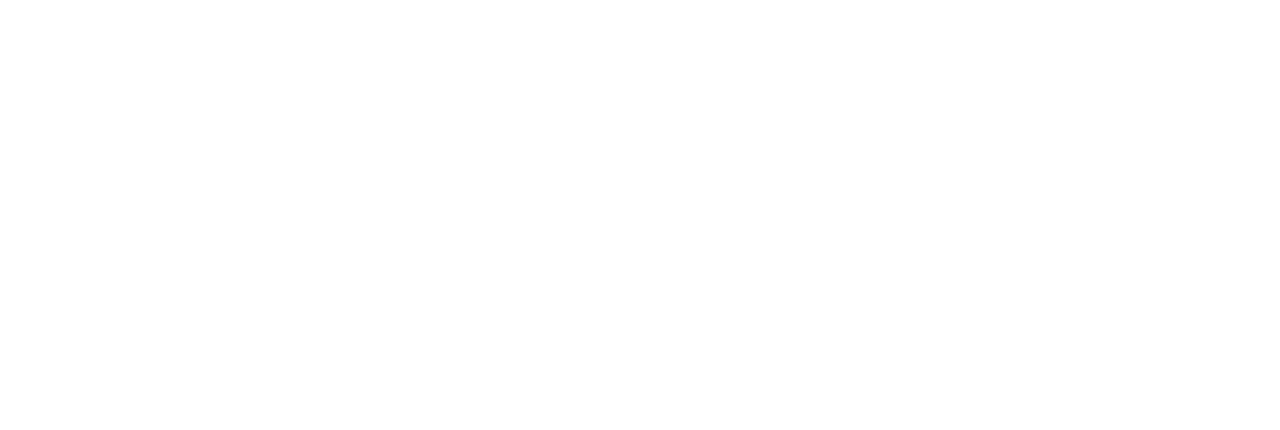
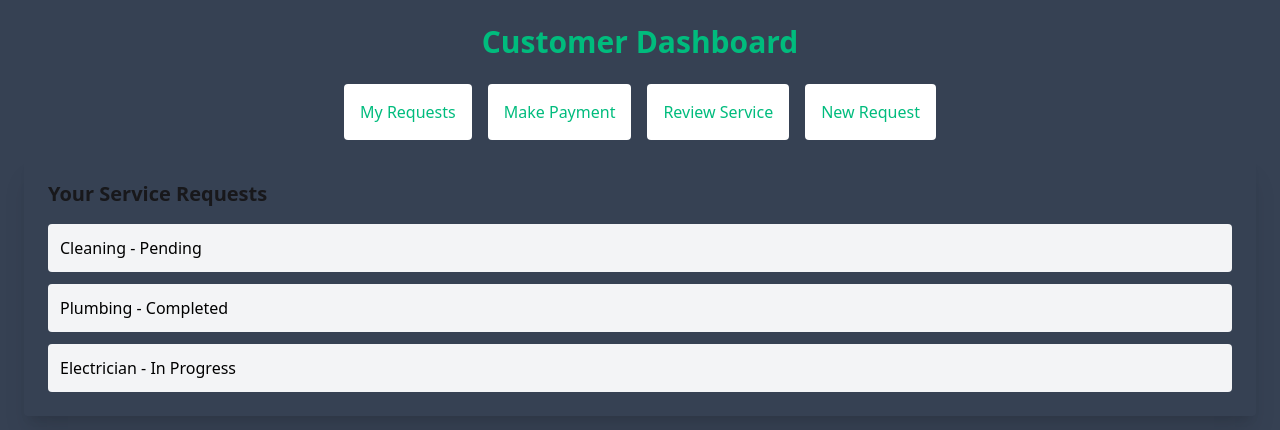
Before and after one commit to Mainul21/household_services, a React (Vite) app in the folder frontend/: page /customer-dashboard in a window 1280 px wide. Before the commit this address had no page. Shown: the top 430 px of the page. Built offline with nearby package versions, Linux system fonts and the light colour scheme.

Commit message:
created customer dashboard

```diff
--- a/frontend/src/components/Banner.jsx
+++ b/frontend/src/components/Banner.jsx
@@ -34,7 +34,7 @@
           style={{ backgroundImage: `url(${slide.image})` }}
         >
           <div className="bg-transparent bg-opacity-50 p-4 rounded text-white text-center">
-            <h2 className="text-2xl md:text-4xl font-bold">{slide.text}</h2>
+            <h2 className="text-2xl md:text-4xl font-bold bg-black/30 p-4">{slide.text}</h2>
           </div>
           <div className="absolute left-5 right-5 top-1/2 flex justify-between transform -translate-y-1/2">
             <a
--- a/frontend/src/main.jsx
+++ b/frontend/src/main.jsx
@@ -7,6 +7,7 @@
 import Login from "./pages/Login.jsx";
 import Register from "./pages/Register.jsx";
 import RequestService from "./pages/RequestServices.jsx";
+import CustomerDashboard from "./pages/CustomerDashboard.jsx";
 const root = document.getElementById("root");
 
 ReactDOM.createRoot(root).render(
@@ -16,6 +17,7 @@
       <Route path="login" element={<Login />} />
       <Route path="register" element={<Register />} />
       <Route path="requestService" element={<RequestService />} />
+      <Route path="customer-dashboard" element={<CustomerDashboard />} />
     </Routes>
   </BrowserRouter>
 );
--- /dev/null
+++ b/frontend/src/pages/CustomerDashboard.jsx
@@ -0,0 +1,63 @@
+import React, { useState } from 'react';
+import { Link, Navigate } from 'react-router';
+
+const CustomerDashboard = () => {
+  const [activeTab, setActiveTab] = useState('requests');
+
+  return (
+    <div className="min-h-screen bg-gray-700 p-6">
+      <h1 className="text-3xl font-bold text-center mb-6 text-emerald-500">Customer Dashboard</h1>
+
+      <div className="flex justify-center mb-4 space-x-4 text-emerald-500">
+        <button onClick={() => setActiveTab('requests')} className="btn-tab bg-white rounded p-4">My Requests</button>
+        <button onClick={() => setActiveTab('payment')} className="btn-tab bg-white rounded p-4">Make Payment</button>
+        <button onClick={() => setActiveTab('review')} className="btn-tab bg-white rounded p-4">Review Service</button>
+        <Link to='/requestService'><button className="btn-tab bg-white rounded p-4">New Request</button></Link>
+      </div>
+
+      <div className="bg-trasparent shadow-xl rounded p-6">
+        {activeTab === 'requests' && <MyRequests />}
+        {activeTab === 'payment' && <MakePayment />}
+        {activeTab === 'review' && <ReviewService />}
+        {activeTab === 'new' && <NewRequestForm />}
+      </div>
+    </div>
+  );
+};
+
+const MyRequests = () => (
+  <div className=''>
+    <h2 className="text-xl font-semibold mb-4">Your Service Requests</h2>
+    <ul className="space-y-3 text-black">
+      <li className="p-3 bg-gray-100 rounded">Cleaning - Pending</li>
+      <li className="p-3 bg-gray-100 rounded">Plumbing - Completed</li>
+      <li className="p-3 bg-gray-100 rounded">Electrician - In Progress</li>
+    </ul>
+  </div>
+);
+
+const MakePayment = () => (
+  <div>
+    <h2 className="text-xl font-semibold mb-4">Make a Payment</h2>
+    <form className="space-y-4 flex flex-col">
+      <input type="text" placeholder="Service ID" className="input w-full" />
+      <input type="number" placeholder="Amount" className="input w-full" />
+      <button type="submit" className="bg-blue-600 text-white px-4 py-2 rounded">Pay Now</button>
+    </form>
+  </div>
+);
+
+const ReviewService = () => (
+  <div>
+    <h2 className="text-xl font-semibold mb-4">Review a Completed Service</h2>
+    <form className="space-y-4 flex flex-col">
+      <input type="text" placeholder="Service ID" className="input w-full" />
+      <textarea placeholder="Write your review..." className="input w-full" rows="4" />
+      <button type="submit" className="bg-green-600 text-white px-4 py-2 rounded">Submit Review</button>
+    </form>
+  </div>
+);
+
+
+
+export default CustomerDashboard;
--- a/frontend/src/pages/RequestServices.jsx
+++ b/frontend/src/pages/RequestServices.jsx
@@ -1,6 +1,8 @@
 import React, { useState } from "react";
+import { Link, useNavigate } from "react-router";
 
 const RequestService = () => {
+  const Navigate = useNavigate();
   const [formData, setFormData] = useState({
     name: "",
     email: "",
@@ -112,6 +114,7 @@
           Submit Request
         </button>
       </form>
+      <button onClick={()=> Navigate(-1)} className="mt-3 w-full bg-emerald-500 text-white py-2 px-4 rounded hover:bg-blue-700 transition">Go Back</button>
     </div>
   );
 };
```
